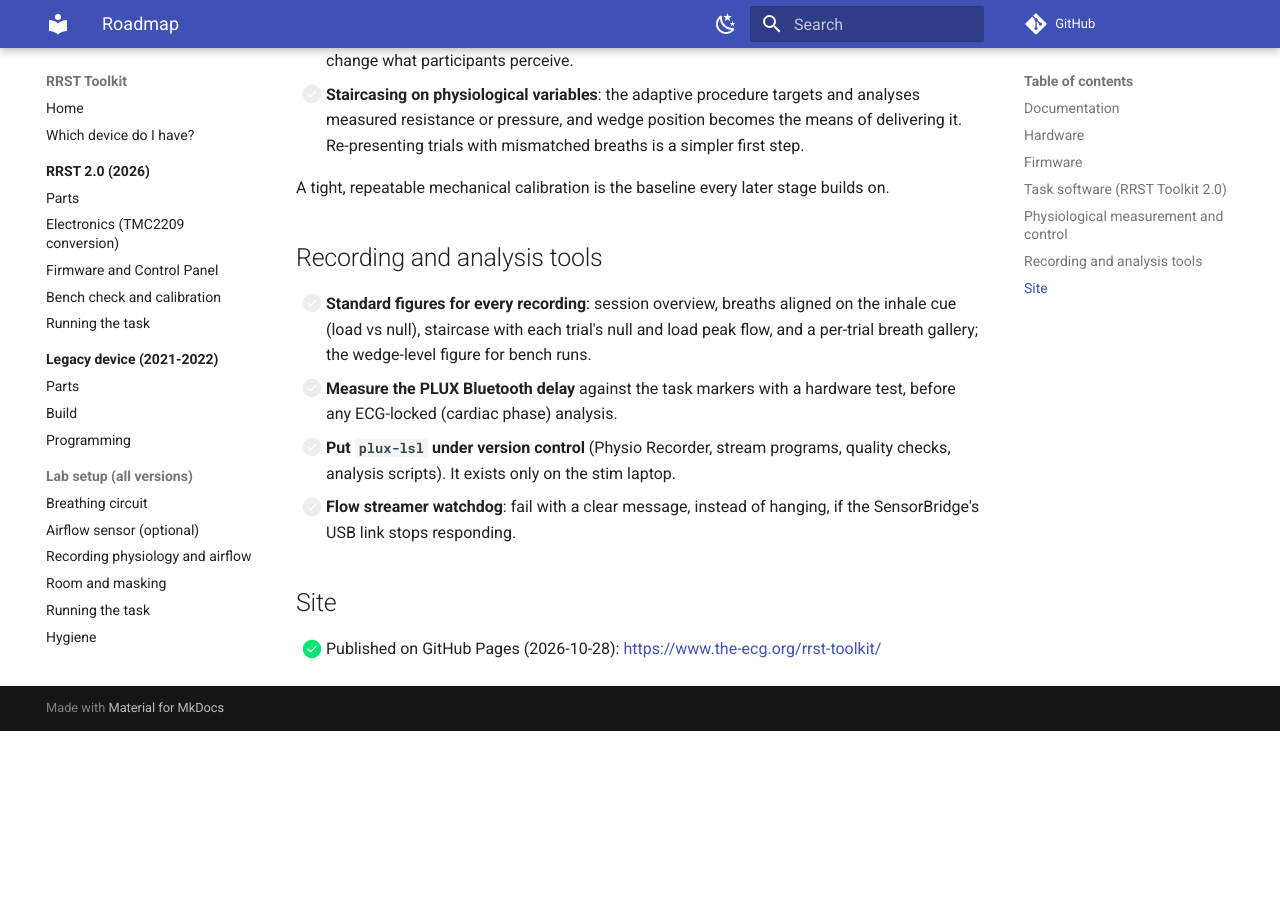
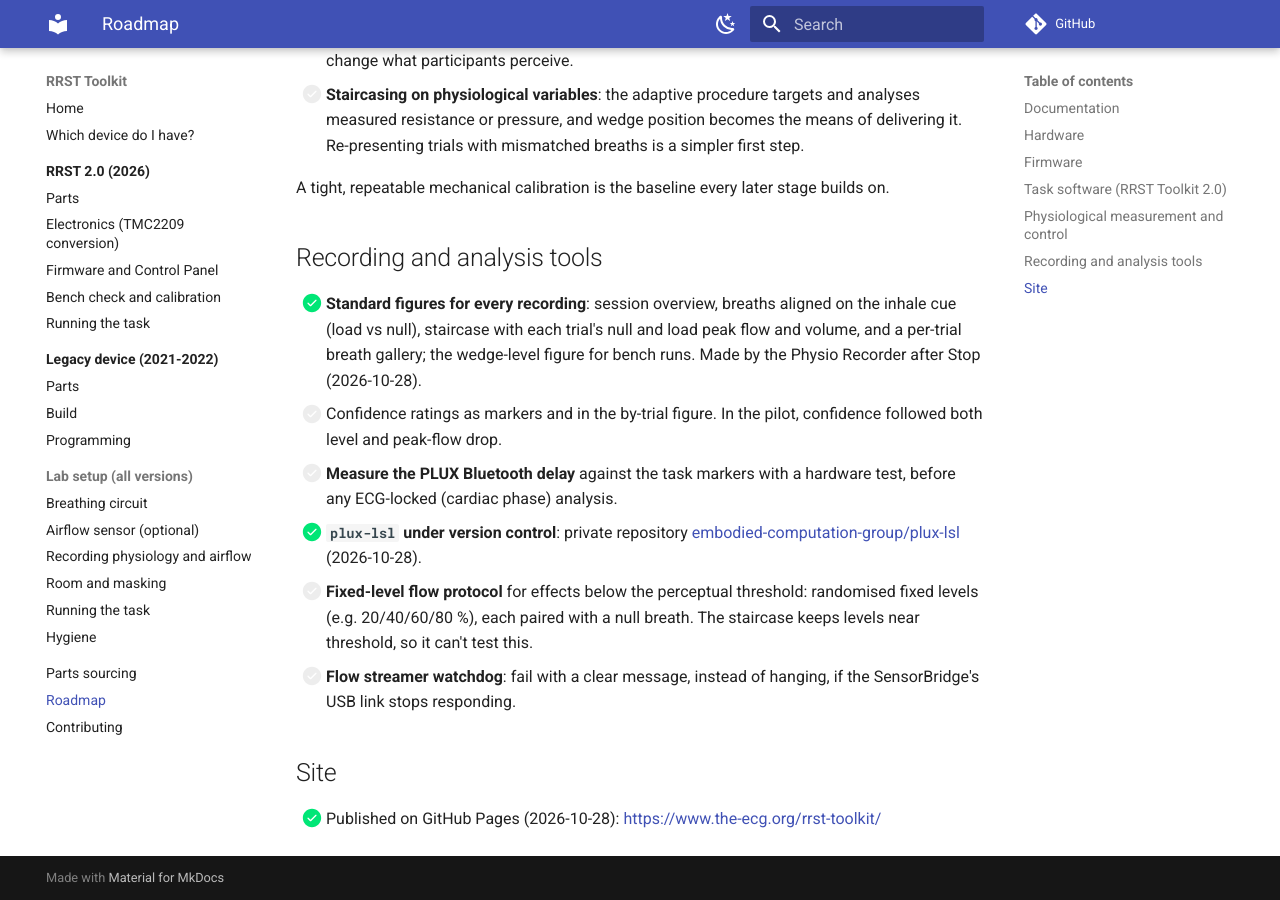
Before and after one commit to embodied-computation-group/rrst-toolkit, an MkDocs documentation site: the page built from handbook/roadmap.md, in a window 1280 px wide and 900 px high, scrolled down 1791 px. Built offline with MkDocs 1.6.1 and Material for MkDocs 9.7.7, drawn with Linux system fonts in a browser that asks for light colours; comment, search, counter and statistics services are not loaded; before the commit the page ends 2522 px from its top, so only the background shows below that.

Commit message:
Handbook and TASKS: plux-lsl repository link, figures done, fixed-level flow protocol on the roadmap, state for shipping

```diff
--- a/handbook/roadmap.md
+++ b/handbook/roadmap.md
@@ -78,13 +78,20 @@
 
 ## Recording and analysis tools
 
-- [ ] **Standard figures for every recording**: session overview, breaths aligned on
+- [x] **Standard figures for every recording**: session overview, breaths aligned on
       the inhale cue (load vs null), staircase with each trial's null and load peak
-      flow, and a per-trial breath gallery; the wedge-level figure for bench runs.
+      flow and volume, and a per-trial breath gallery; the wedge-level figure for
+      bench runs. Made by the Physio Recorder after Stop (2026-10-28).
+- [ ] Confidence ratings as markers and in the by-trial figure. In the pilot,
+      confidence followed both level and peak-flow drop.
 - [ ] **Measure the PLUX Bluetooth delay** against the task markers with a hardware
       test, before any ECG-locked (cardiac phase) analysis.
-- [ ] **Put `plux-lsl` under version control** (Physio Recorder, stream programs,
-      quality checks, analysis scripts). It exists only on the stim laptop.
+- [x] **`plux-lsl` under version control**: private repository
+      [embodied-computation-group/plux-lsl](https://github.com/embodied-computation-group/plux-lsl)
+      (2026-10-28).
+- [ ] **Fixed-level flow protocol** for effects below the perceptual threshold:
+      randomised fixed levels (e.g. 20/40/60/80 %), each paired with a null breath.
+      The staircase keeps levels near threshold, so it can't test this.
 - [ ] **Flow streamer watchdog**: fail with a clear message, instead of hanging, if
       the SensorBridge's USB link stops responding.
 
```
Also changed, not shown: TASKS.md (+15 -0 lines), handbook/shared/recording.md (+1 -1 lines).
